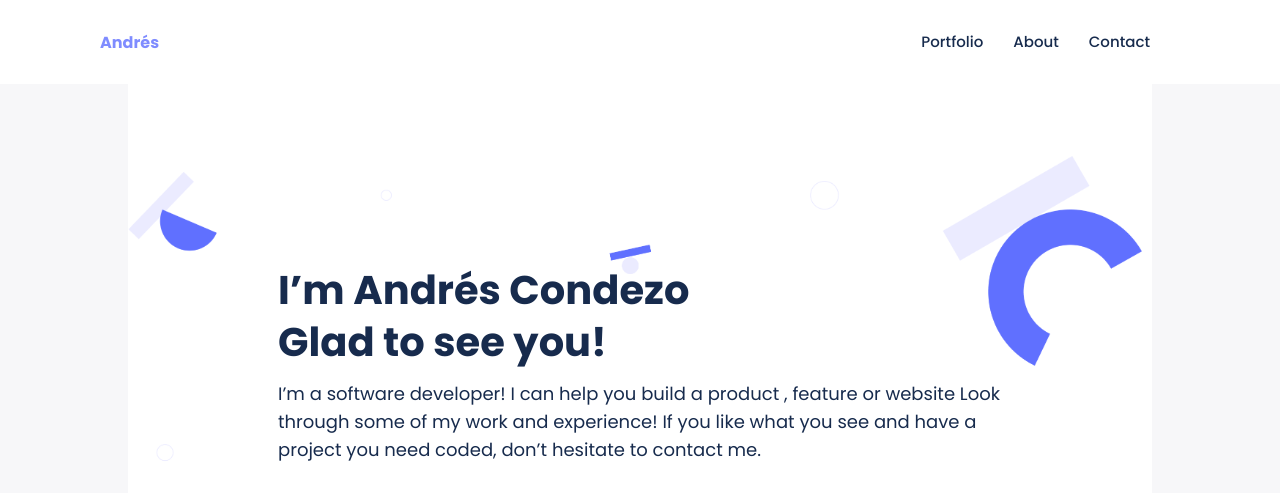
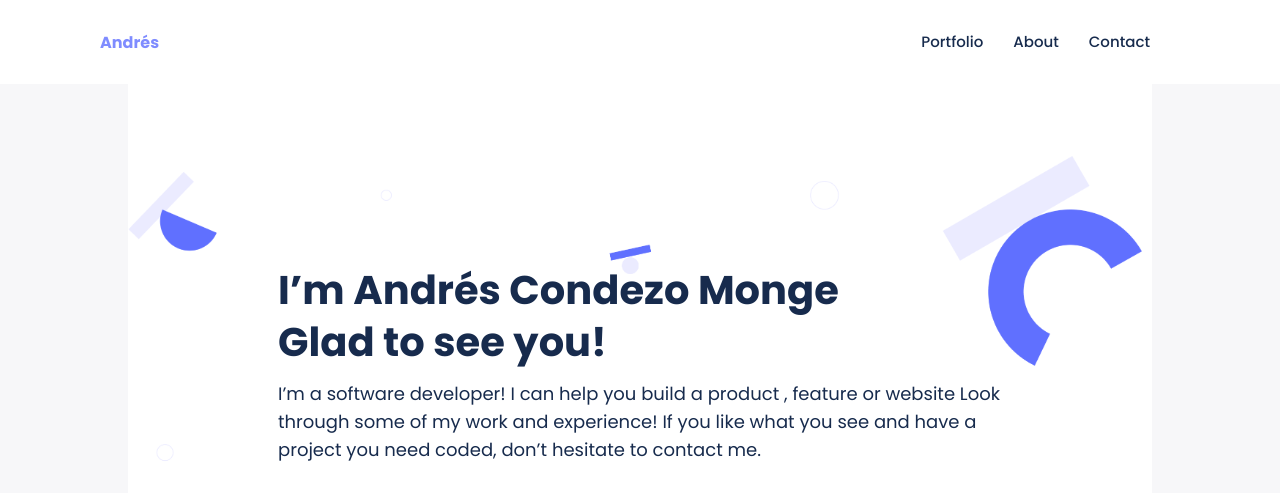
Before and after one commit to andres-condezo/Portfolio, a website built with webpack: page src/index.html in a window 1280 px wide. Shown: the top 493 px of the page. Built offline with nearby package versions, Linux system fonts and the light colour scheme.

Commit message:
Test[./]: [Testing netlify]

```diff
--- a/src/index.html
+++ b/src/index.html
@@ -52,7 +52,7 @@
 
 	<main>
 		<section id="headline" class="headline">
-			<h1>I’m Andrés Condezo <br /> Glad to see you!</h1>
+			<h1>I’m Andrés Condezo Monge <br /> Glad to see you!</h1>
 			<p>I’m a software developer! I can help you build a product , feature or website Look through some of my work and experience! If you like what you see and have a project you need coded, don’t hesitate to contact me.</p>
 			<h2 class="h2-span">LET’S CONNECT</h2>
 				<div class="headline__social-media">
```
